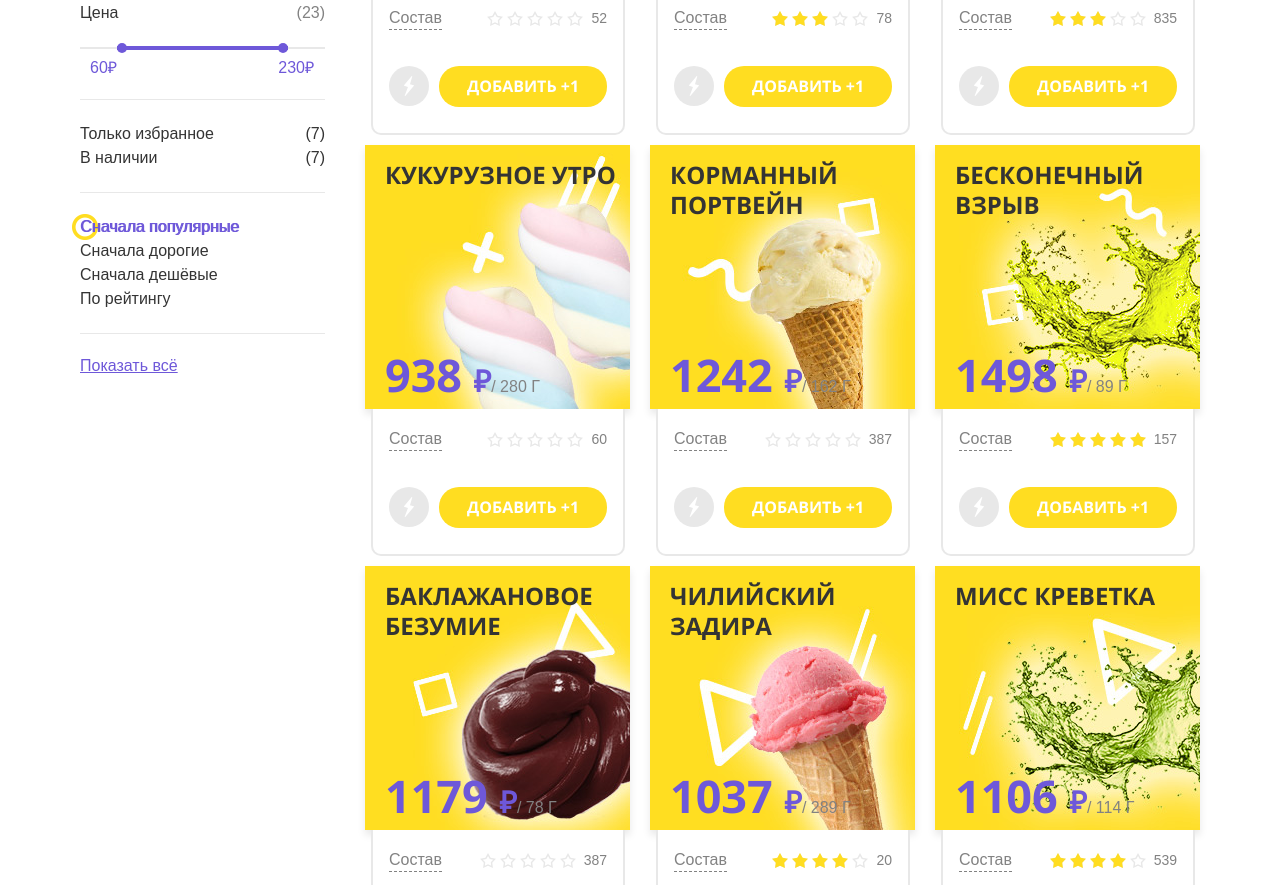
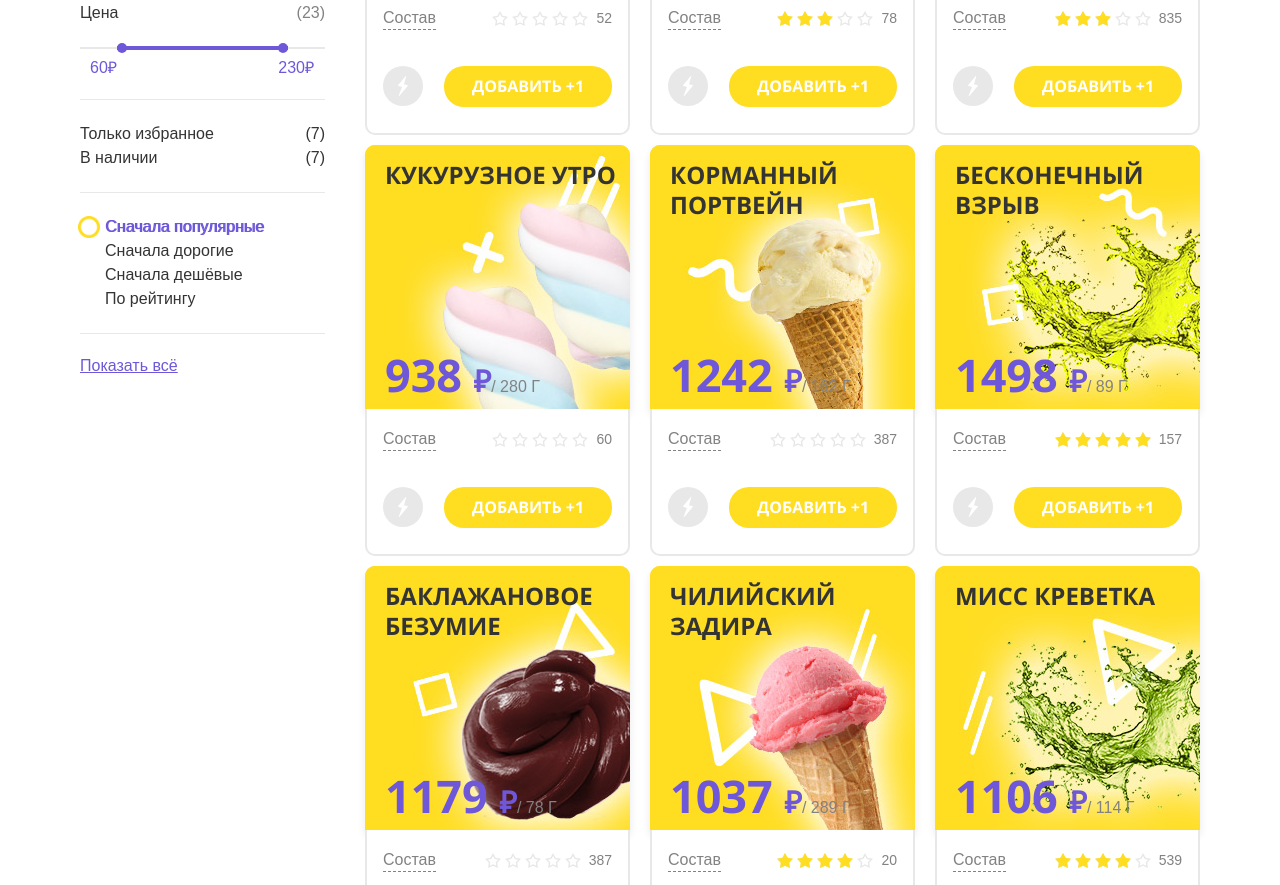
Before and after one commit to yuryweiland/862849-candyshop, a website: page index.html in a window 1280 px wide. Shown: the part 656-1541 px from the top of the page. Drawn offline with Linux system fonts and the light colour scheme; files whose address does not match are found by name.

Commit message:
(fix): причесал css

```diff
--- a/css/style.css
+++ b/css/style.css
@@ -67,6 +67,9 @@ body {
   text-shadow: #6e58d9 1px 0 0;
   z-index: 2;
 }
+.input-btn__label--radio {
+  padding-left: 25px;
+}
 .input-btn__input:checked ~ .input-btn__item-count {
   color: #828282;
   text-shadow: #828282 1px 0 0;
@@ -100,15 +103,16 @@ body {
 .input-btn__label--radio::before {
   content: '';
   position: absolute;
-  left: -8px;
-  top: -1px;
+  left: -2px;
+  top: 1px;
   z-index: -1;
-  width: 26px;
-  height: 26px;
+  width: 22px;
+  height: 22px;
   opacity: 0;
 }
 .input-btn__input--radio:checked ~ .input-btn__label::before {
   background-image: url("../img/circle.png");
+  background-size: cover;
   opacity: 1;
 }
 .input-btn__label--radio:hover::before {
@@ -416,6 +420,8 @@ body {
 .card__header {
   position: relative;
   background-color: #ffdd21;
+  border-top-right-radius: 10px;
+  border-top-left-radius: 10px;
   display: flex;
   min-height: 264px;
   flex-direction: column;
@@ -435,6 +441,8 @@ body {
 .card__img {
   align-self: flex-end;
   margin-top: auto;
+  border-top-right-radius: 10px;
+  border-top-left-radius: 10px;
 }
 .card__price {
   position: absolute;
@@ -455,9 +463,7 @@ body {
 .card__main {
   position: absolute;
   z-index: 1;
-  width: 254px;
-  margin-left: 6px;
-  margin-right: 6px;
+  width: 265px;
   border: 2px solid #e8e8e8;
   border-top: 0;
   border-bottom-right-radius: 10px;
```
